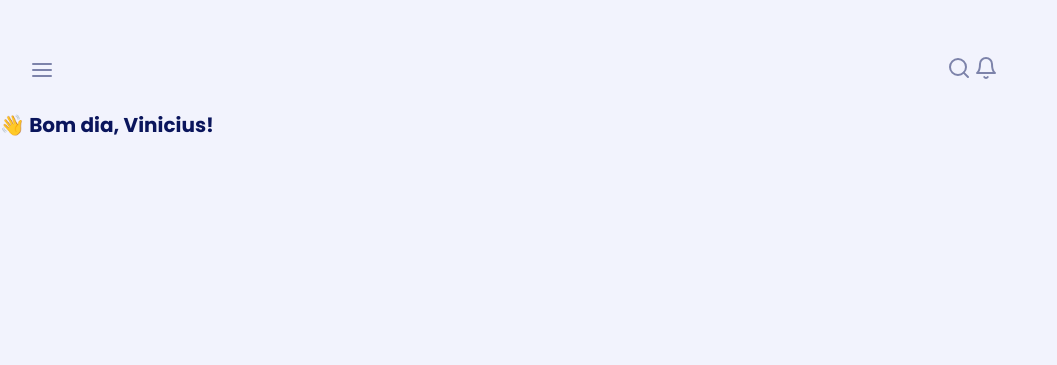
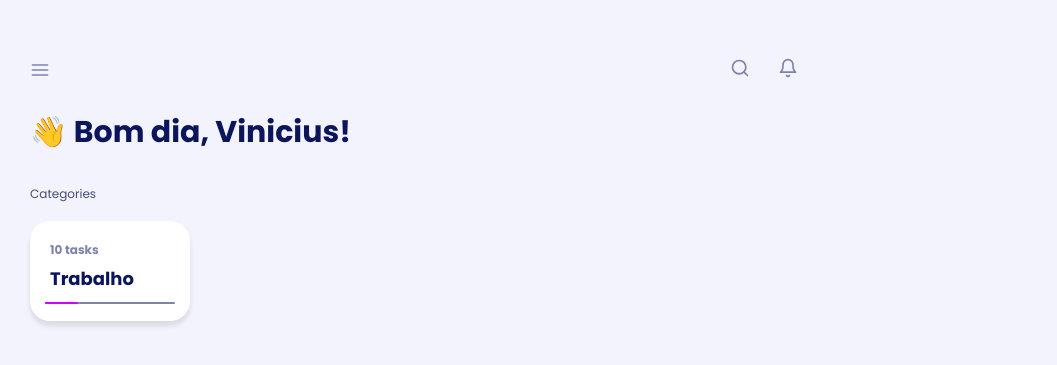
Before and after one commit to proxziima/TodoApp, a plain HTML site: page index.html in a window 1280 px wide. Shown: the whole page, without its empty margins (0-1057 px from the left). Drawn offline with nearby package versions, Linux system fonts and the light colour scheme.

Commit message:
:art: Add Categories section html and styles

```diff
--- a/index.html
+++ b/index.html
@@ -28,10 +28,12 @@
     <title>TodoApp - Making your day simple</title>
 </head>
 <body>
+    <div class="container">
         <!--==================== HEADER ====================-->
         <header class="header" id="header">
-        <nav class="nav container">
+            <nav class="nav">
                 <i class="nav__menu" id="nav-menu" data-feather="menu"></i>
+
                 <div class="nav__btns">
                     <i class="nav__search" id="nav-search" data-feather="search"></i>
                     <i class="nav__notif" id="nav-notif" data-feather="bell"></i>
@@ -42,15 +44,28 @@
         <main class="main">
             <h1>👋 Bom dia, Vinicius!</h1>
             <!--==================== CATEGORIES ====================-->
-        <section class="categories">
+            <section class="categories section">
+                <h2 class="section__title">Categories</h2>
+                <div class="categories__container">
+                    <!--==================== CATEGORIES 1 ====================-->
+                    <div class="categories__content">
+                        <p class="task__count">10 tasks</p>
+                        <h3 class="categories__title">Trabalho</h3>
+                        <div class="progress__bar">
+                            <span class="progress_percentage progress__trabalho"></span>
+                            <span class="progress__mark"></span>
+                        </div>
+                    </div>
+                    <!--==================== CATEGORIES 2 ====================-->
 
+                </div>
             </section>
-
             <!--==================== TASKS TODAY ====================-->
             <section class="tasksToday">
 
             </section>
         </main>
+    </div>
 
 </body>
 </html>
--- a/src/styles/global.css
+++ b/src/styles/global.css
@@ -26,8 +26,8 @@
 
     /*========== Font Size  ==========*/
     --big-font-size: 3rem;
-    --h1-font-size:1.8rem;
-    --h2-font:size: 1.6rem;
+    --h1-font-size:2.2rem;
+    --h2-font-size: 1.8rem;
     --small-font-size: 1.4rem;
     --smaller-font-size: 1.2rem;
 
@@ -38,6 +38,18 @@
     --z-tooltip: 10;
     --z-fixed: 100;
     --z-modal: 1000;
+}
+
+/*==================== RESUABLES ====================*/
+.section{
+    padding: 3rem 0 4rem;
+}
+
+.section__title{
+    font-size: var(--smaller-font-size);
+    font-weight: var(--body-font);
+    color: var(--dark-grey);
+    margin-bottom: 1.8rem;
 }
 
 /*==================== BASE ====================*/
@@ -64,9 +76,3 @@ body{
     background-color: var(--background);
     color: var(--body-color);
 }
-
-/*==================== MAIN ====================*/
-
-main h1{
-    color: var(--background-alt);
-}
--- a/src/styles/style.css
+++ b/src/styles/style.css
@@ -5,13 +5,13 @@
     margin-right: 3rem;
 }
 
+.grid{
+    display: grid;
+    gap: 3rem;
+}
+
 .header{
     width: 100%;
-    /* position: fixed; */
-    top: 0;
-    left: 0;
-    z-index: var(--z-fixed);
-
     color: var(--light-grey);
 }
 
@@ -25,8 +25,78 @@
     align-items: center;
 }
 
+.nav svg{
+    width: 2rem;
+    cursor: pointer;
+    color: var(--light-grey);
+}
+
+.nav__btns svg:last-of-type{
+    margin-left: 2.5rem;
+}
+
 /*==================== MAIN ====================*/
 
 main h1{
+    font-size: var(--big-font-size);
+    font-weight: var(--font-bold);
     color: var(--background-alt);
 }
+
+/*==================== CATEGORIES ====================*/
+.categories__container{
+    display: flex;
+    flex-direction: row;
+    justify-content: flex-start;
+}
+
+.categories__content{
+    width: 16rem;
+    height: 10rem;
+    border-radius: 2rem;
+    background-color: var(--white);
+    margin-right: 1rem;
+    box-shadow: 0 .5rem .5rem rgba(0,0,0,0.1);
+}
+
+.categories__content .task__count{
+    font-size: var(--smaller-font-size);
+    font-weight: var(--font-bold);
+    color: var(--light-grey);
+    padding: 2rem 2rem 0.6rem;
+}
+
+.categories__content .categories__title{
+    font-size: var(--h2-font-size);
+    font-weight: var(--font-bold);
+    color: var(--background-alt);
+    padding: 0 2rem;
+    margin-bottom: 1rem;
+}
+
+/*========== progressbar =============*/
+.progress__bar,
+.progress_percentage {
+    height: .2rem;
+    border-radius: .1rem;
+}
+
+.progress__bar{
+    margin: 0 1.5rem;
+    background-color: var(--light-grey);
+}
+
+.progress_percentage{
+    display: block;
+    background-color: var(--pink);
+}
+
+.progress__mark{
+    display: block;
+    width: .2rem;
+    height: .5rem;
+}
+
+.progress__trabalho{
+    width: 25%;
+}
```
Lines whose indentation alone changed are shown as unchanged.
